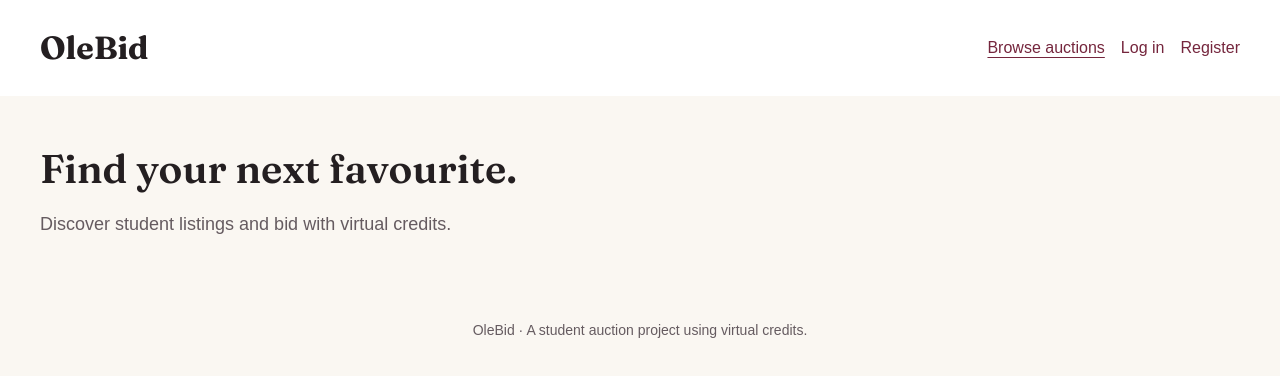
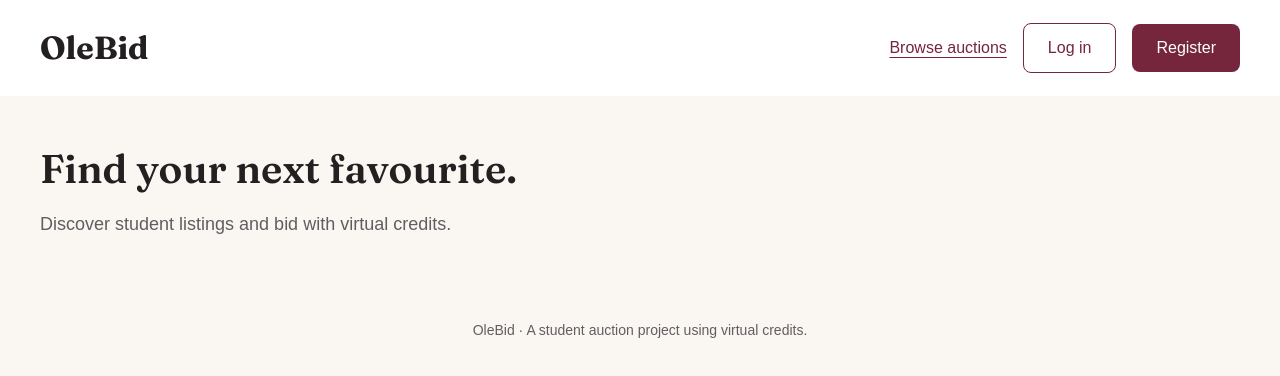
Before and after one commit to OleKoderNo/olebid-semester-project-2, a website built with Vite: page index.html in a window 1280 px wide. Built offline with nearby package versions, Linux system fonts and the light colour scheme; a web font is replaced by a local one.

Commit message:
feat: add reusable layout components and responsive navigation

```diff
--- a/index.html
+++ b/index.html
@@ -28,40 +28,10 @@
       Skip to content
     </a>
 
-    <header class="bg-surface">
-      <div
-        class="mx-auto flex min-h-20 w-full max-w-308 flex-wrap items-center justify-between gap-4 px-4 py-4 md:min-h-24"
-      >
-        <a href="/" class="font-heading text-[2rem] leading-tight font-bold">
-          OleBid
-        </a>
+    <div id="site-header"></div>
 
-        <nav aria-label="Main navigation">
-          <ul class="flex flex-wrap items-center gap-4">
-            <li>
-              <a
-                href="/"
-                aria-current="page"
-                class="text-burgundy underline underline-offset-4"
-              >
-                Browse auctions
-              </a>
-            </li>
-
-            <li>
-              <a href="/login/" class="text-burgundy"> Log in </a>
-            </li>
-
-            <li>
-              <a href="/register/" class="text-burgundy"> Register </a>
-            </li>
-          </ul>
-        </nav>
-      </div>
-    </header>
-
-    <main id="main-content" tabindex="-1">
-      <div class="mx-auto w-full max-w-308 px-4 py-8 md:py-12">
+    <main id="main-content" tabindex="-1" class="px-4">
+      <div class="mx-auto w-full max-w-300 py-8 md:py-12">
         <h1
           class="font-heading text-[2rem] leading-tight font-semibold md:text-[2.5rem]"
         >
@@ -74,12 +44,6 @@
       </div>
     </main>
 
-    <footer>
-      <div
-        class="mx-auto w-full max-w-308 px-4 py-8 text-center text-sm leading-6 text-muted"
-      >
-        <p>OleBid · A student auction project using virtual credits.</p>
-      </div>
-    </footer>
+    <div id="site-footer"></div>
   </body>
 </html>
--- /dev/null
+++ b/src/components/footer.html
@@ -0,0 +1,7 @@
+<footer class="px-4">
+  <div
+    class="mx-auto w-full max-w-300 py-8 text-center text-sm leading-6 text-muted"
+  >
+    <p>OleBid · A student auction project using virtual credits.</p>
+  </div>
+</footer>
--- /dev/null
+++ b/src/components/header.html
@@ -0,0 +1,55 @@
+<header class="bg-surface px-4">
+  <div
+    class="mx-auto flex min-h-20 w-full max-w-300 flex-wrap items-center justify-between gap-4 py-4 md:min-h-24"
+  >
+    <a href="/" class="font-heading text-[2rem] leading-tight font-bold">
+      OleBid
+    </a>
+
+    <button
+      id="menu-toggle"
+      type="button"
+      aria-controls="main-navigation"
+      aria-expanded="false"
+      hidden
+      class="min-h-12 rounded-lg border border-burgundy px-6 py-3 font-medium text-burgundy hover:bg-burgundy-soft"
+    >
+      Menu
+    </button>
+
+    <nav
+      id="main-navigation"
+      aria-label="Main navigation"
+      class="w-full md:w-auto"
+    >
+      <ul class="flex flex-col gap-3 md:flex-row md:items-center md:gap-4">
+        <li>
+          <a
+            href="/"
+            class="flex min-h-12 items-center rounded-lg py-3 text-burgundy"
+          >
+            Browse auctions
+          </a>
+        </li>
+
+        <li>
+          <a
+            href="/login/"
+            class="flex min-h-12 items-center justify-center rounded-lg border border-burgundy px-6 py-3 font-medium text-burgundy hover:bg-burgundy-soft"
+          >
+            Log in
+          </a>
+        </li>
+
+        <li>
+          <a
+            href="/register/"
+            class="flex min-h-12 items-center justify-center rounded-lg bg-burgundy px-6 py-3 font-medium text-surface hover:bg-burgundy-hover"
+          >
+            Register
+          </a>
+        </li>
+      </ul>
+    </nav>
+  </div>
+</header>
--- /dev/null
+++ b/src/components/layout.ts
@@ -0,0 +1,40 @@
+import headerMarkup from "./header.html?raw";
+import footerMarkup from "./footer.html?raw";
+
+/**
+ * Removes a trailing slash and index.html so equivalent page URLs match.
+ */
+function normalisePath(path: string): string {
+  return path.replace(/\/index\.html$/, "/").replace(/\/$/, "") || "/";
+}
+
+/**
+ * Inserts the shared header and footer and identifies the current page.
+ *
+ * Call once per page, before initialising navigation behaviour.
+ * Only trusted, local HTML templates are inserted here.
+ */
+export function renderLayout(): void {
+  const headerContainer = document.querySelector<HTMLElement>("#site-header");
+  const footerContainer = document.querySelector<HTMLElement>("#site-footer");
+
+  if (!headerContainer || !footerContainer) {
+    throw new Error("The page needs site-header and site-footer containers.");
+  }
+
+  headerContainer.innerHTML = headerMarkup;
+  footerContainer.innerHTML = footerMarkup;
+
+  const currentPath = normalisePath(window.location.pathname);
+  const links =
+    headerContainer.querySelectorAll<HTMLAnchorElement>("nav a[href]");
+
+  links.forEach((link) => {
+    const linkPath = normalisePath(new URL(link.href).pathname);
+
+    if (linkPath === currentPath) {
+      link.setAttribute("aria-current", "page");
+      link.classList.add("underline", "underline-offset-4");
+    }
+  });
+}
--- /dev/null
+++ b/src/components/navigation.ts
@@ -0,0 +1,76 @@
+/**
+ * Initialises the responsive navigation toggle.
+ *
+ * Mobile navigation starts collapsed. Desktop navigation stays visible.
+ * Escape closes an open mobile menu and returns focus to its button.
+ * Call once after the page's header exists.
+ */
+export function initNavigation(): void {
+  const toggle = document.querySelector<HTMLButtonElement>("#menu-toggle");
+  const navigation = document.querySelector<HTMLElement>("#main-navigation");
+
+  if (!toggle || !navigation) {
+    return;
+  }
+
+  const desktop = window.matchMedia("(min-width: 48rem)");
+  let isOpen = false;
+
+  /**
+   * Synchronises visibility, button text and the expanded state.
+   * Moves focus before hiding a control that currently contains it.
+   */
+  function render(): void {
+    if (!toggle || !navigation) {
+      return;
+    }
+
+    const isDesktop = desktop.matches;
+    const showNavigation = isDesktop || isOpen;
+
+    if (isDesktop && document.activeElement === toggle) {
+      navigation.hidden = false;
+      navigation.querySelector<HTMLAnchorElement>("a")?.focus();
+    }
+
+    toggle.hidden = isDesktop;
+
+    if (!showNavigation && navigation.contains(document.activeElement)) {
+      toggle.focus();
+    }
+
+    navigation.hidden = !showNavigation;
+    toggle.setAttribute("aria-expanded", String(showNavigation));
+    toggle.textContent = isOpen && !isDesktop ? "Close menu" : "Menu";
+  }
+
+  toggle.addEventListener("click", () => {
+    isOpen = !isOpen;
+    render();
+  });
+
+  document.addEventListener("keydown", (event: KeyboardEvent) => {
+    if (
+      event.key !== "Escape" ||
+      desktop.matches ||
+      !isOpen ||
+      !(
+        navigation.contains(document.activeElement) ||
+        document.activeElement === toggle
+      )
+    ) {
+      return;
+    }
+
+    isOpen = false;
+    render();
+    toggle.focus();
+  });
+
+  desktop.addEventListener("change", () => {
+    isOpen = false;
+    render();
+  });
+
+  render();
+}
--- a/src/main.ts
+++ b/src/main.ts
@@ -1,5 +1,6 @@
 import "./style.css";
+import { renderLayout } from "./components/layout";
+import { initNavigation } from "./components/navigation";
 
-const appName: string = "OleBid";
-
-console.log(`${appName} is ready`);
+renderLayout();
+initNavigation();
```
